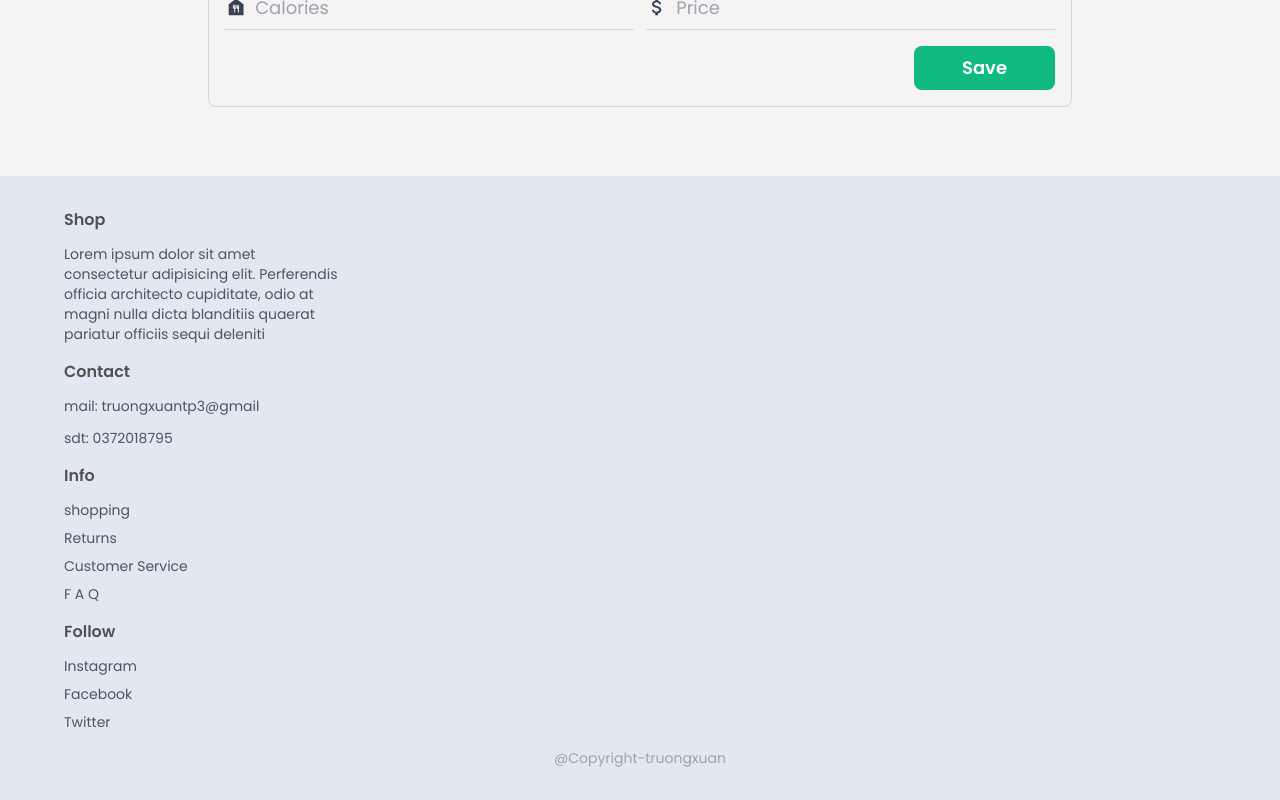
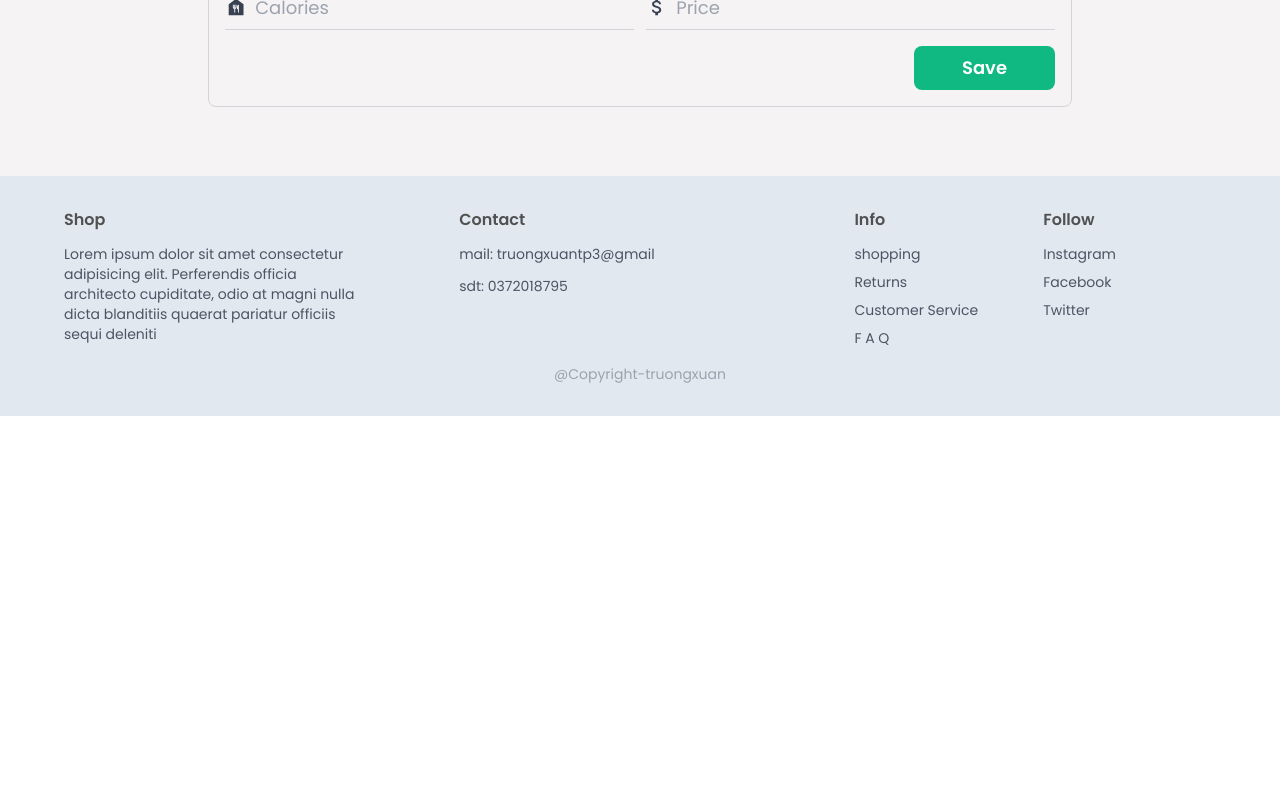
Before and after one commit to xuantruong2004/restaurantApp, a React (Create React App) app: page /createitem in a window 1280 px wide. Shown: the part 736-1536 px from the top of the page. After the commit the page ends 1152 px from the top, so only its background shows below. Built offline with nearby package versions, Linux system fonts and the light colour scheme; no server answers; the database is empty.

Commit message:
update footer

```diff
--- a/src/components/Footer.jsx
+++ b/src/components/Footer.jsx
@@ -3,7 +3,7 @@ import React from 'react';
 const Footer = () => {
   return (
     <div className="flex flex-col  px-4  md:px-16 py-8 w-full gap-4 bg-slate-200">
-      <div className="flex flex-wrap md:flex-col  w-full md:gap-4">
+      <div className="flex flex-wrap md:flex-row  w-full md:gap-4">
         {/* shop */}
         <div className="flex flex-col w-[50%] md:w-[30%]  flex-1 gap-3">
           <div className="w-auto text-textColor font-semibold">
```
